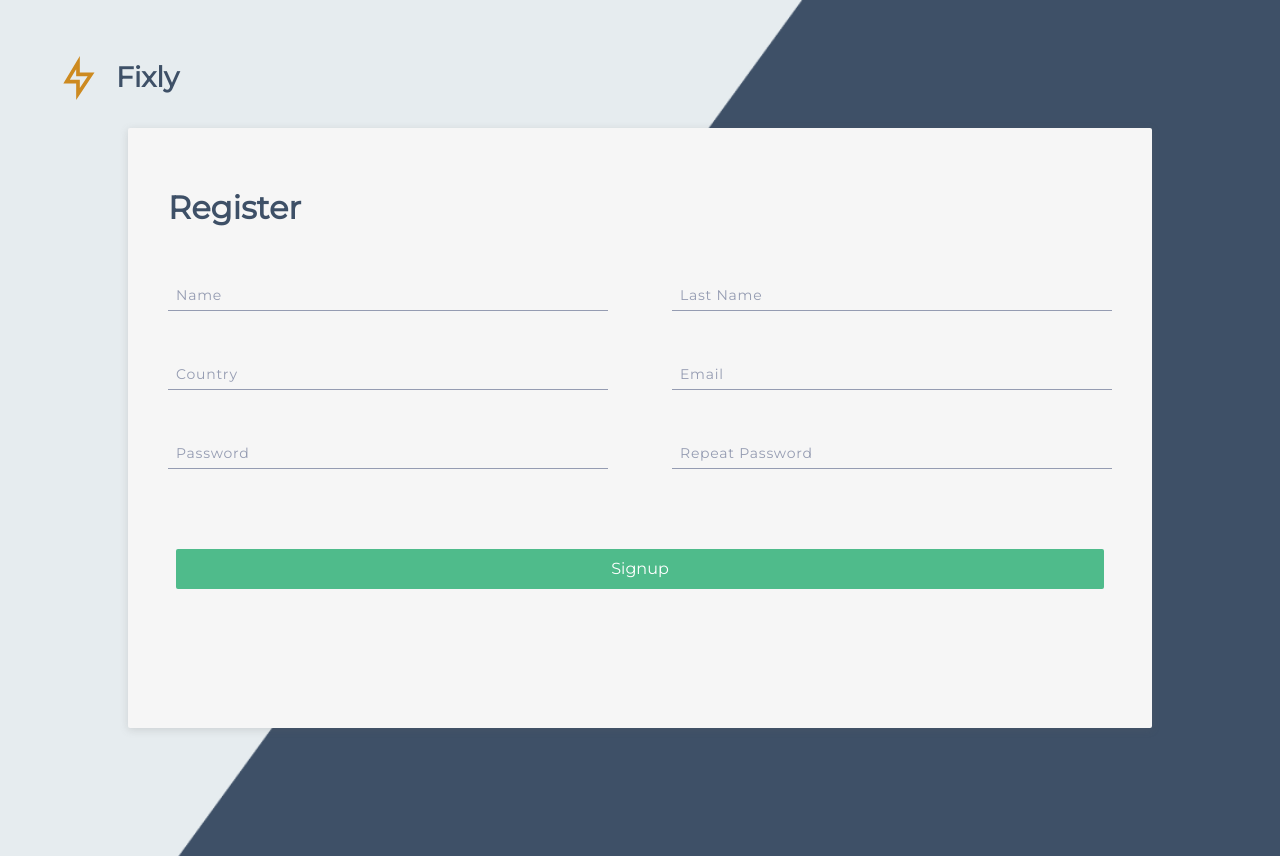
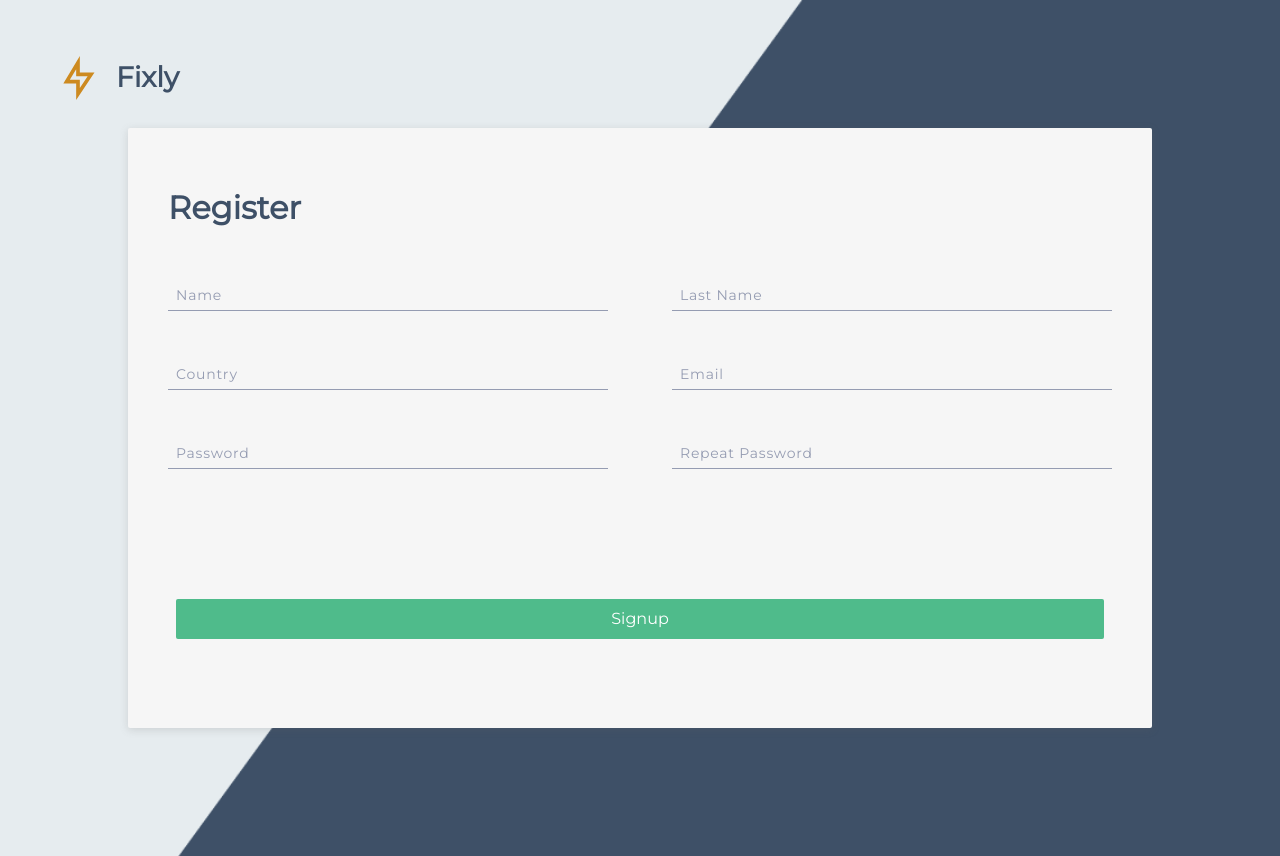
Before and after one commit to edgarmtdev/fixly-front, a Next.js app: page /auth/signup in a window 1280 px wide. Built offline with nearby package versions, Linux system fonts and the light colour scheme.

Commit message:
refactor(styles): singup components to structure

```diff
--- a/components/global/form/button/index.jsx
+++ b/components/global/form/button/index.jsx
@@ -3,8 +3,11 @@ import { ButtonComponent } from "./styled";
 
 const Button = ({ user, title }) => {
   return (
-    <ButtonComponent type="submit">
-      {user.loading ? <CgSpinner size={28} /> : <span>{title}</span>}
+    <ButtonComponent>
+      <button>
+        {" "}
+        {user.loading ? <CgSpinner size={28} /> : <span>{title}</span>}
+      </button>
     </ButtonComponent>
   );
 };
--- a/components/global/form/button/styled.jsx
+++ b/components/global/form/button/styled.jsx
@@ -6,7 +6,10 @@ const spin = keyframes`
     }
 `;
 
-export const ButtonComponent = styled.button`
+export const ButtonComponent = styled.div`
+  margin-top: auto;
+  margin-block: auto;
+  button {
     background-color: #4fbb8b;
     color: white;
     padding: 8px;
@@ -26,4 +29,5 @@ export const ButtonComponent = styled.button`
       background-color: #69c99e;
       transition: 600ms;
     }
+  }
 `;
--- a/modules/auth/login/components/form/styled.jsx
+++ b/modules/auth/login/components/form/styled.jsx
@@ -6,8 +6,9 @@ export const Container = styled.div`
   flex-direction: column;
   width: 100%;
   padding: 1rem;
-  h1 {
-    font-size: 32px;
+  height: 100%;
+  p.title {
+    font-size: 28px;
     font-weight: 600;
     margin: 2rem 1rem;
     color: #3e5067;
@@ -19,5 +20,8 @@ export const Container = styled.div`
   }
   @media ${BREAKPOINTS_DEVICES.laptop} {
     padding: 1.5rem;
+    p.title {
+      font-size: 32px;
+    }
   }
 `;
--- a/modules/auth/login/components/label/index.jsx
+++ b/modules/auth/login/components/label/index.jsx
@@ -2,6 +2,7 @@ import Link from "next/link";
 import styled from "styled-components";
 
 const Label = styled.p`
+  font-size: 14px;
   margin: 1rem 0;
   text-align: center;
   span {
--- a/modules/auth/login/index.jsx
+++ b/modules/auth/login/index.jsx
@@ -34,7 +34,7 @@ export default function LoginModule({ user }) {
         onSubmit={signIn}
       >
         <FormCustom>
-          <h1>LOGIN</h1>
+          <p className="title">Login</p>
           {message && (
             <ErrorMessage>
               <IoMdAlert size={18} />
--- a/modules/auth/signup/components/form/styled.jsx
+++ b/modules/auth/signup/components/form/styled.jsx
@@ -4,8 +4,11 @@ import BREAKPOINTS_DEVICES from "theme/global/breakpoints";
 export const ContainerForm = styled.div`
   width: 100%;
   padding: 1rem;
-  h1 {
-    font-size: 32px;
+  height: 100%;
+  display: flex;
+  flex-direction: column;
+  p {
+    font-size: 28px;
     font-weight: 600;
     margin: 2rem 1rem;
     color: #3e5067;
@@ -18,6 +21,9 @@ export const ContainerForm = styled.div`
 
   @media ${BREAKPOINTS_DEVICES.laptop} {
     padding: 1.5rem;
+    p {
+      font-size: 32px;
+    }
     section {
       display: grid;
       grid-template-columns: repeat(2, 1fr);
--- a/modules/auth/signup/index.jsx
+++ b/modules/auth/signup/index.jsx
@@ -32,7 +32,7 @@ const SignUpModule = ({ user }) => {
         onSubmit={register}
       >
         <FormCustom>
-          <h1>Register</h1>
+          <p>Register</p>
           <section>
             <Input name="name" type="text" placeholder="Name" />
             <Input name="lastName" type="text" placeholder="Last Name" />
--- a/modules/auth/signup/styled.jsx
+++ b/modules/auth/signup/styled.jsx
@@ -7,6 +7,9 @@ export const Container = styled.div`
   background-color: #f6f6f6;
   border-radius: 2px;
   box-shadow: rgba(99, 99, 99, 0.2) 0px 2px 8px 0px;
+  form {
+    height: 100%;
+  }
   @media ${BREAKPOINTS_DEVICES.tablet} {
     width: 80%;
     min-height: 600px;
```
Lines whose indentation alone changed are shown as unchanged.
